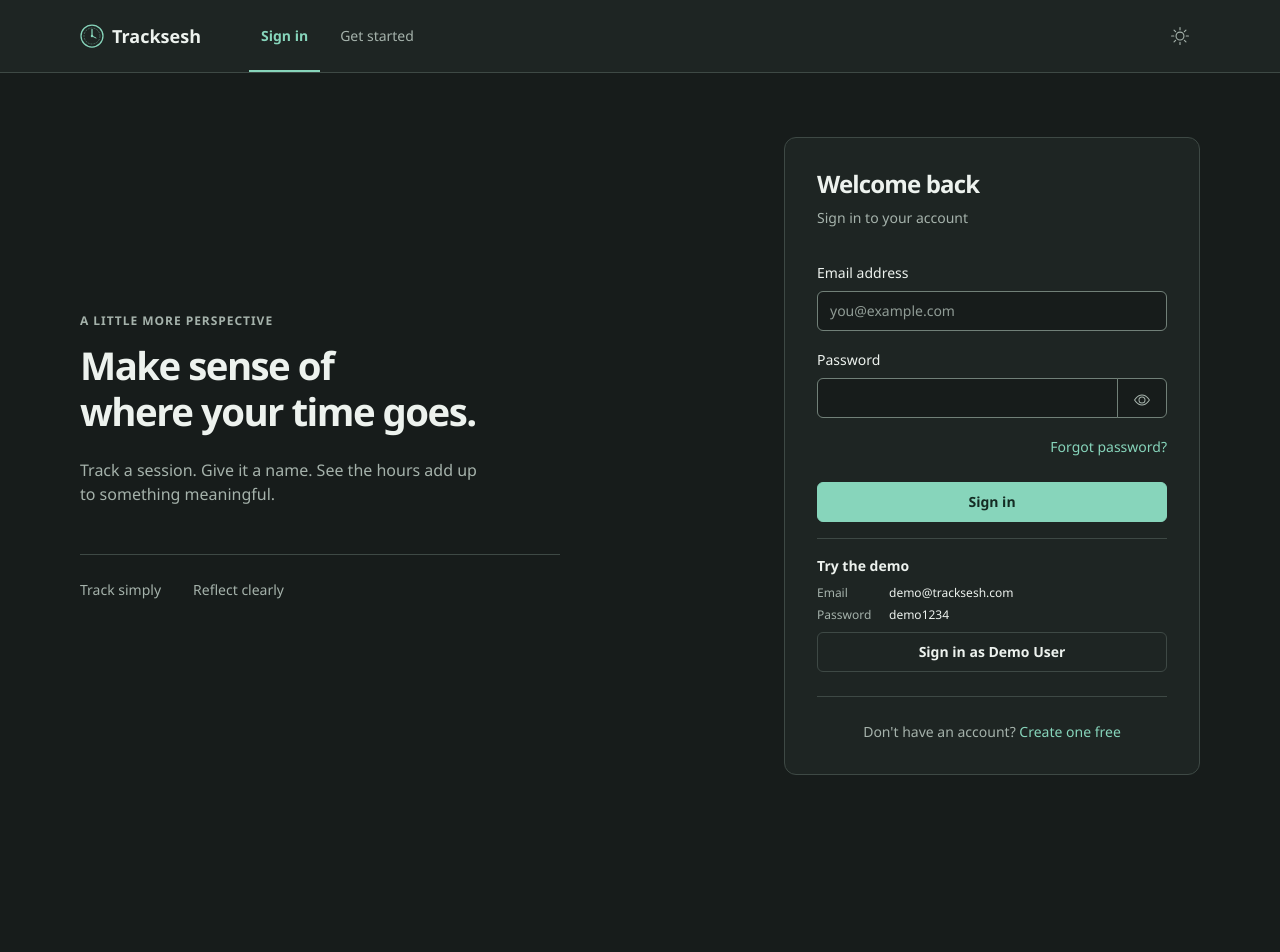
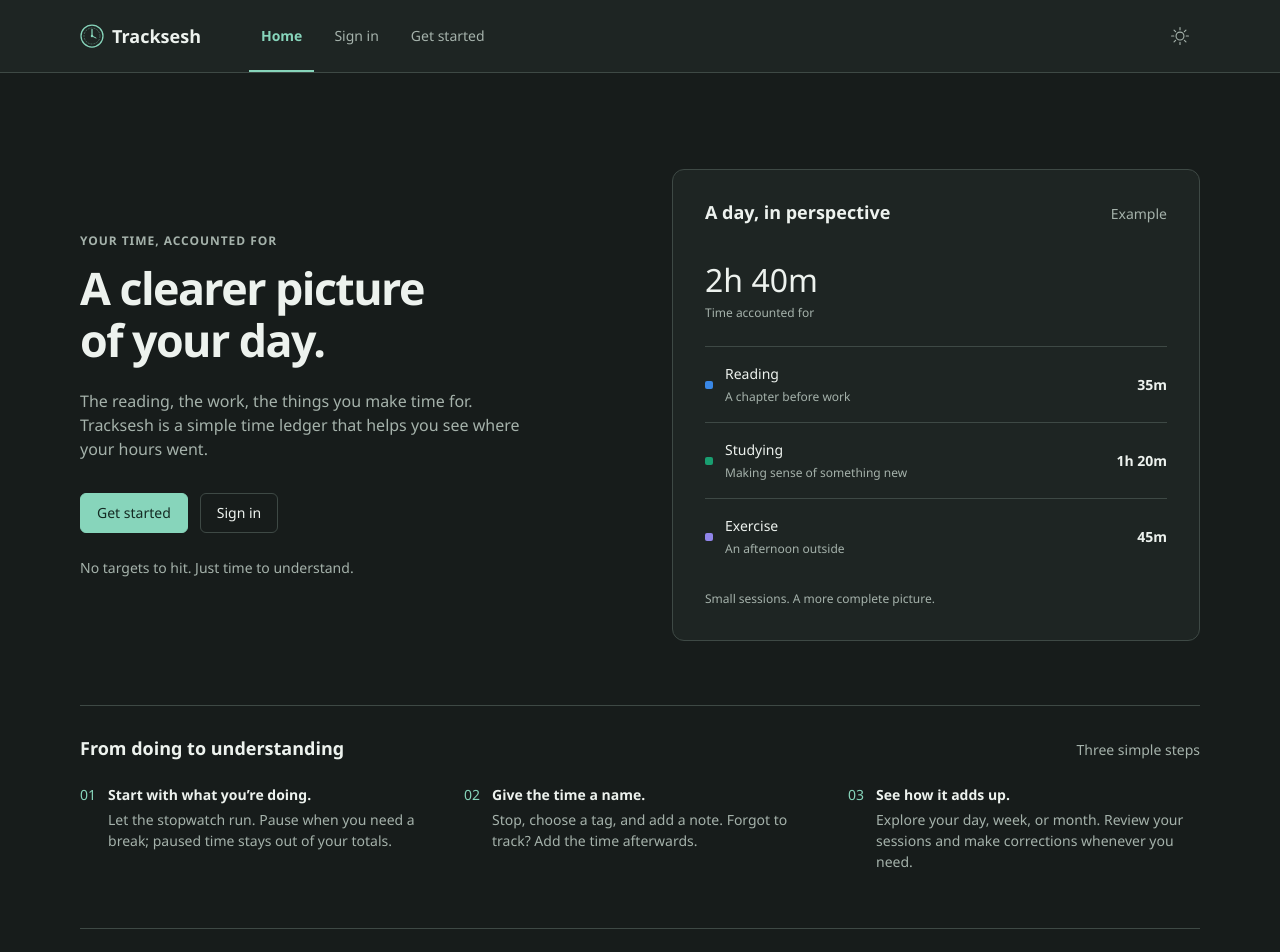
Before and after one commit to Junior4144/Tracksesh, a React (Vite) app: page / in a window 1280 px wide. Before the commit this address led to /login. Shown: the top 952 px of the page. Before the commit the page ends 839 px from the top, so only its background shows below. Built offline with nearby package versions, Linux system fonts and the light colour scheme; no server answers.

Commit message:
Add public home page with product introduction and session-aware navigation

```diff
--- a/src/App.tsx
+++ b/src/App.tsx
@@ -7,6 +7,7 @@ import { Navbar } from '@/components/Navbar';
 import { AuthOnly, GuestOnly } from '@/routes/guards';
 
 import DashboardPage from '@/pages/DashboardPage';
+import HomePage from '@/pages/HomePage';
 import ActivityPage from '@/pages/ActivityPage';
 import TagsPage from '@/pages/TagsPage';
 import AccountPage from '@/pages/AccountPage';
@@ -45,7 +46,7 @@ export function App() {
 function AppRoutes() {
   return (
     <Routes>
-      <Route path="/" element={<Navigate to="/dashboard" replace />} />
+      <Route path="/" element={<HomePage />} />
 
       {/* Routes that read or write the ledger, so they need a user. */}
       <Route element={<AuthOnly />}>
--- a/src/components/Navbar.tsx
+++ b/src/components/Navbar.tsx
@@ -22,7 +22,7 @@ export function Navbar() {
       </a>
       <nav className="app-nav" aria-label="Main navigation">
         <div className="nav-inner">
-          <Link className="navbar-brand" to="/dashboard" onClick={() => setOpen(false)}>
+          <Link className="navbar-brand" to="/" onClick={() => setOpen(false)}>
             <BrandMark size={24} />
             <span>Tracksesh</span>
           </Link>
@@ -41,11 +41,18 @@ export function Navbar() {
               {(isLoggedIn
                 ? links
                 : [
+                    ['/', 'Home'],
                     ['/login', 'Sign in'],
                     ['/register', 'Get started'],
                   ]
               ).map(([to, label]) => (
-                <NavLink key={to} to={to} className="nav-link" onClick={() => setOpen(false)}>
+                <NavLink
+                  key={to}
+                  to={to}
+                  end={to === '/'}
+                  className="nav-link"
+                  onClick={() => setOpen(false)}
+                >
                   {label}
                 </NavLink>
               ))}
--- /dev/null
+++ b/src/pages/HomePage.tsx
@@ -0,0 +1,106 @@
+import { Link } from 'react-router';
+import { useAuth } from '@/components/AuthProvider';
+import { Page } from '@/components/ui/Page';
+import '@/styles/home.scss';
+
+const example = [
+  { name: 'Reading', note: 'A chapter before work', time: '35m', color: 'blue' },
+  { name: 'Studying', note: 'Making sense of something new', time: '1h 20m', color: 'aqua' },
+  { name: 'Exercise', note: 'An afternoon outside', time: '45m', color: 'violet' },
+];
+
+export default function HomePage() {
+  const { isLoggedIn } = useAuth();
+  return (
+    <Page className="home-page">
+      <section className="home-intro" aria-labelledby="home-title">
+        <div className="home-copy">
+          <p className="eyebrow">Your time, accounted for</p>
+          <h1 id="home-title">
+            A clearer picture
+            <br />
+            of your day.
+          </h1>
+          <p className="home-description">
+            The reading, the work, the things you make time for. Tracksesh is a simple time ledger
+            that helps you see where your hours went.
+          </p>
+          <div className="page-actions">
+            <Link className="btn btn-accent" to={isLoggedIn ? '/dashboard' : '/register'}>
+              {isLoggedIn ? 'Open timer' : 'Get started'}
+            </Link>
+            <Link className="btn btn-ghost" to={isLoggedIn ? '/activity' : '/login'}>
+              {isLoggedIn ? 'View activity' : 'Sign in'}
+            </Link>
+          </div>
+          <p className="home-note">No targets to hit. Just time to understand.</p>
+        </div>
+
+        <section className="home-ledger" aria-labelledby="example-title">
+          <div className="section-heading">
+            <h2 id="example-title" className="section-title">
+              A day, in perspective
+            </h2>
+            <span className="text-muted small">Example</span>
+          </div>
+          <div className="home-total">
+            <strong>2h 40m</strong>
+            <span>Time accounted for</span>
+          </div>
+          <ul className="list-unstyled mb-0">
+            {example.map((entry) => (
+              <li className="home-entry" key={entry.name}>
+                <span
+                  className="legend-dot"
+                  style={{ background: `var(--series-${entry.color})` }}
+                />
+                <div>
+                  <strong>{entry.name}</strong>
+                  <p>{entry.note}</p>
+                </div>
+                <span className="home-duration">{entry.time}</span>
+              </li>
+            ))}
+          </ul>
+          <p className="home-ledger-note">Small sessions. A more complete picture.</p>
+        </section>
+      </section>
+
+      <section className="home-workflow" aria-labelledby="workflow-title">
+        <div className="section-heading">
+          <h2 id="workflow-title" className="section-title">
+            From doing to understanding
+          </h2>
+          <span className="text-muted small">Three simple steps</span>
+        </div>
+        <ol className="panel-steps">
+          <li>
+            <span className="panel-step-number">01</span>
+            <div>
+              <strong className="panel-step-title">Start with what you’re doing.</strong>Let the
+              stopwatch run. Pause when you need a break; paused time stays out of your totals.
+            </div>
+          </li>
+          <li>
+            <span className="panel-step-number">02</span>
+            <div>
+              <strong className="panel-step-title">Give the time a name.</strong>Stop, choose a tag,
+              and add a note. Forgot to track? Add the time afterwards.
+            </div>
+          </li>
+          <li>
+            <span className="panel-step-number">03</span>
+            <div>
+              <strong className="panel-step-title">See how it adds up.</strong>Explore your day,
+              week, or month. Review your sessions and make corrections whenever you need.
+            </div>
+          </li>
+        </ol>
+      </section>
+      <footer className="home-footer">
+        <span>Tracksesh</span>
+        <span>A little more perspective on your time.</span>
+      </footer>
+    </Page>
+  );
+}
--- /dev/null
+++ b/src/styles/home.scss
@@ -0,0 +1,95 @@
+.home-intro {
+  display: grid;
+  grid-template-columns: minmax(0, 1fr) minmax(0, 1fr);
+  align-items: center;
+  gap: var(--space-16);
+  padding-block: var(--space-12) var(--space-16);
+}
+.home-copy h1 {
+  font-size: clamp(2rem, 3.5vw, 3rem);
+  line-height: 1.15;
+  margin-bottom: var(--space-6);
+}
+.home-description {
+  max-width: 28rem;
+  color: var(--text-muted);
+  margin-bottom: var(--space-8);
+}
+.home-note {
+  font-size: var(--text-sm);
+  color: var(--text-muted);
+  margin: var(--space-6) 0 0;
+}
+.home-ledger {
+  padding: var(--space-8);
+  border: 1px solid var(--border-color);
+  border-radius: var(--radius-surface);
+  background: var(--card-bg);
+}
+.home-total {
+  display: flex;
+  flex-direction: column;
+  padding-block: var(--space-4) var(--space-6);
+  strong {
+    font-size: 2rem;
+    font-weight: 500;
+    font-variant-numeric: tabular-nums;
+  }
+  span {
+    font-size: var(--text-xs);
+    color: var(--text-muted);
+  }
+}
+.home-entry {
+  display: grid;
+  grid-template-columns: auto minmax(0, 1fr) auto;
+  align-items: center;
+  gap: var(--space-3);
+  padding-block: var(--space-4);
+  border-top: 1px solid var(--border-color);
+  font-size: var(--text-sm);
+  strong {
+    font-weight: 500;
+  }
+  p {
+    margin: var(--space-1) 0 0;
+    color: var(--text-muted);
+    font-size: var(--text-xs);
+  }
+}
+.home-duration {
+  font-variant-numeric: tabular-nums;
+  font-weight: 600;
+}
+.home-ledger-note {
+  margin: var(--space-4) 0 0;
+  color: var(--text-muted);
+  font-size: var(--text-xs);
+}
+.home-workflow {
+  padding-block: var(--space-8);
+  border-top: 1px solid var(--border-color);
+}
+.home-footer {
+  display: flex;
+  justify-content: space-between;
+  flex-wrap: wrap;
+  gap: var(--space-3);
+  border-top: 1px solid var(--border-color);
+  padding-top: var(--space-6);
+  color: var(--text-muted);
+  font-size: var(--text-xs);
+}
+@media (max-width: 767px) {
+  .home-intro {
+    grid-template-columns: 1fr;
+    padding-block: var(--space-4) var(--space-8);
+    gap: var(--space-8);
+  }
+  .home-ledger {
+    padding: var(--space-6);
+  }
+  .home-workflow > .section-heading {
+    flex-wrap: wrap;
+  }
+}
```
Also changed, not shown: 2 other files (tests, documents, lock files or other folders).
